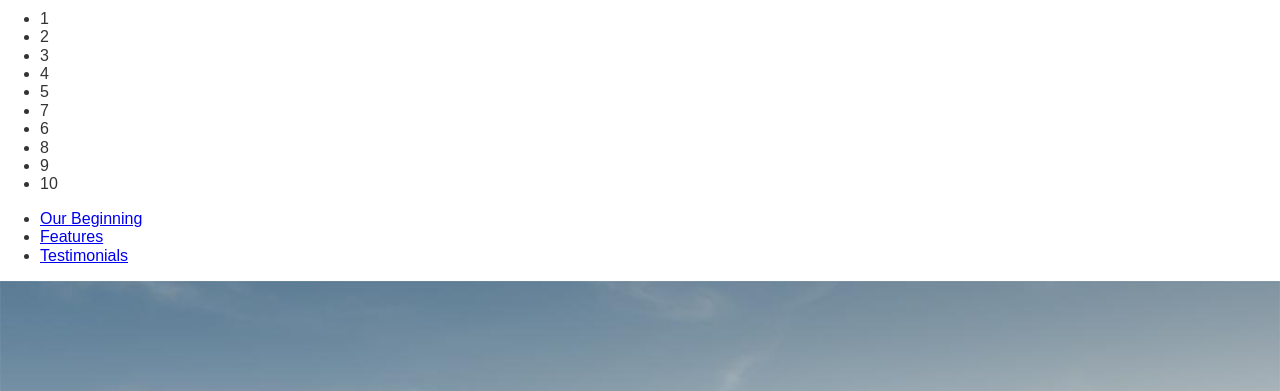
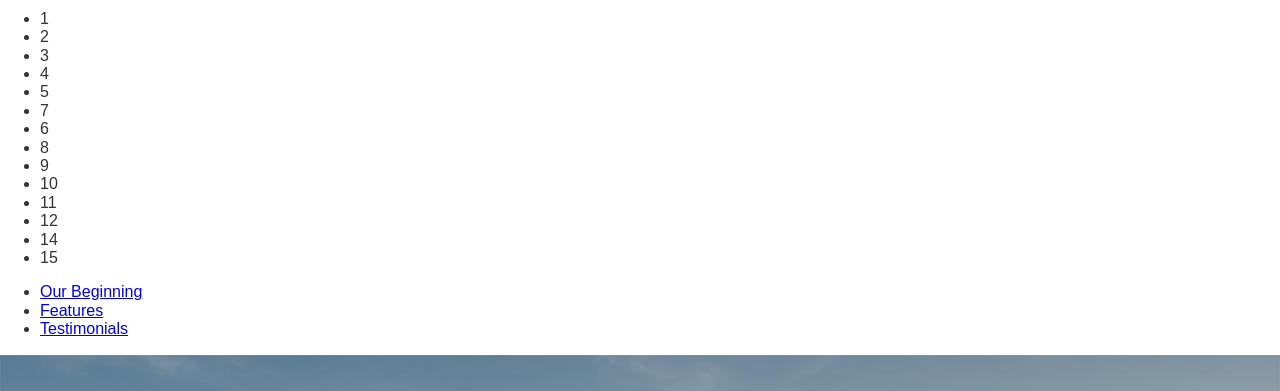
Before and after one commit to darowebdeveloper/my-travel-site, a website: page app/index.html in a window 1280 px wide. Shown: the part 82-473 px from the top of the page. Drawn offline with Linux system fonts and the light colour scheme.

Commit message:
counted to 15

```diff
--- a/app/index.html
+++ b/app/index.html
@@ -23,6 +23,10 @@
       <li>8</li>
       <li>9</li>
       <li>10</li>
+      <li>11</li>
+      <li>12</li>
+      <li>14</li>
+      <li>15</li>
     </ul>
     <nav>
       <ul>
```
